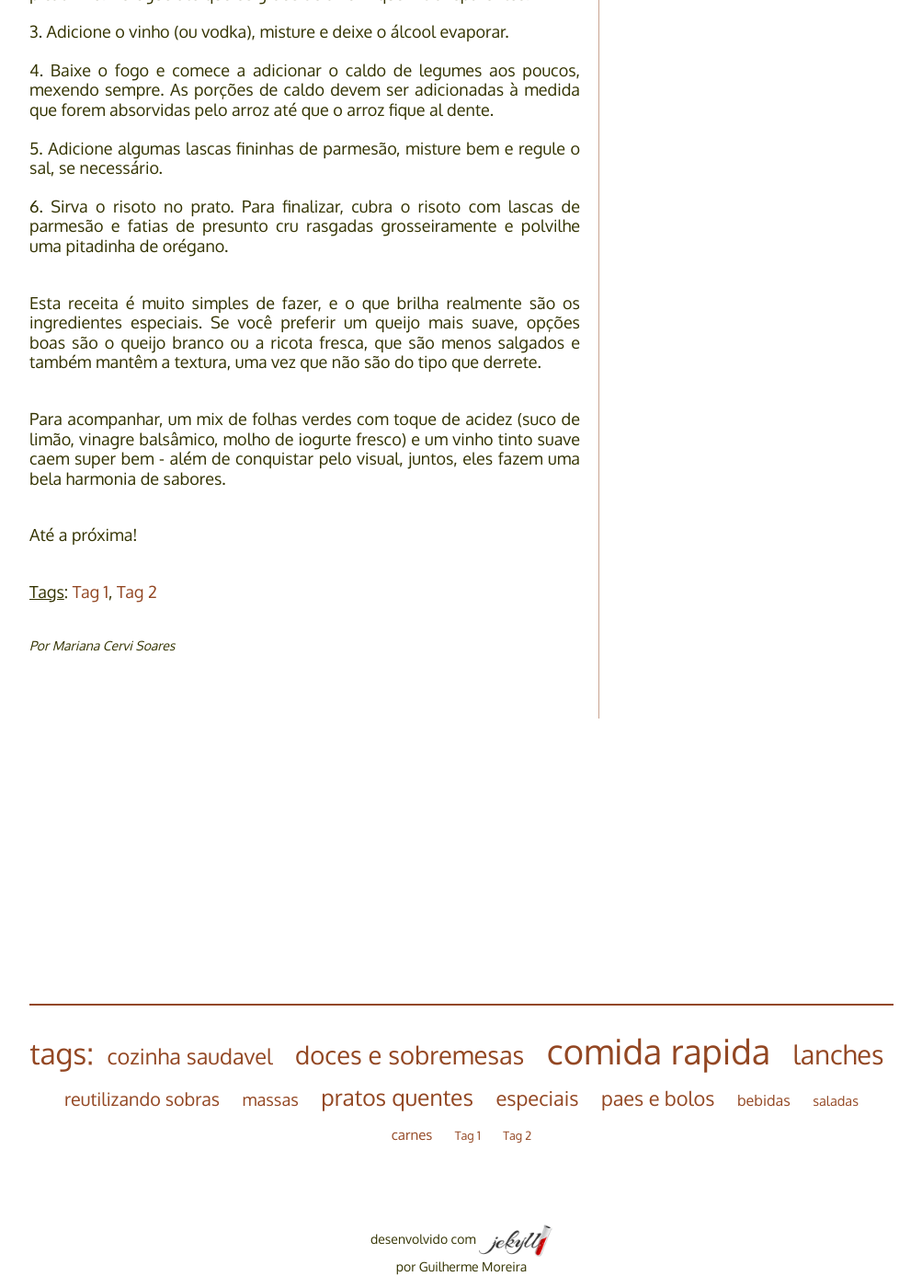
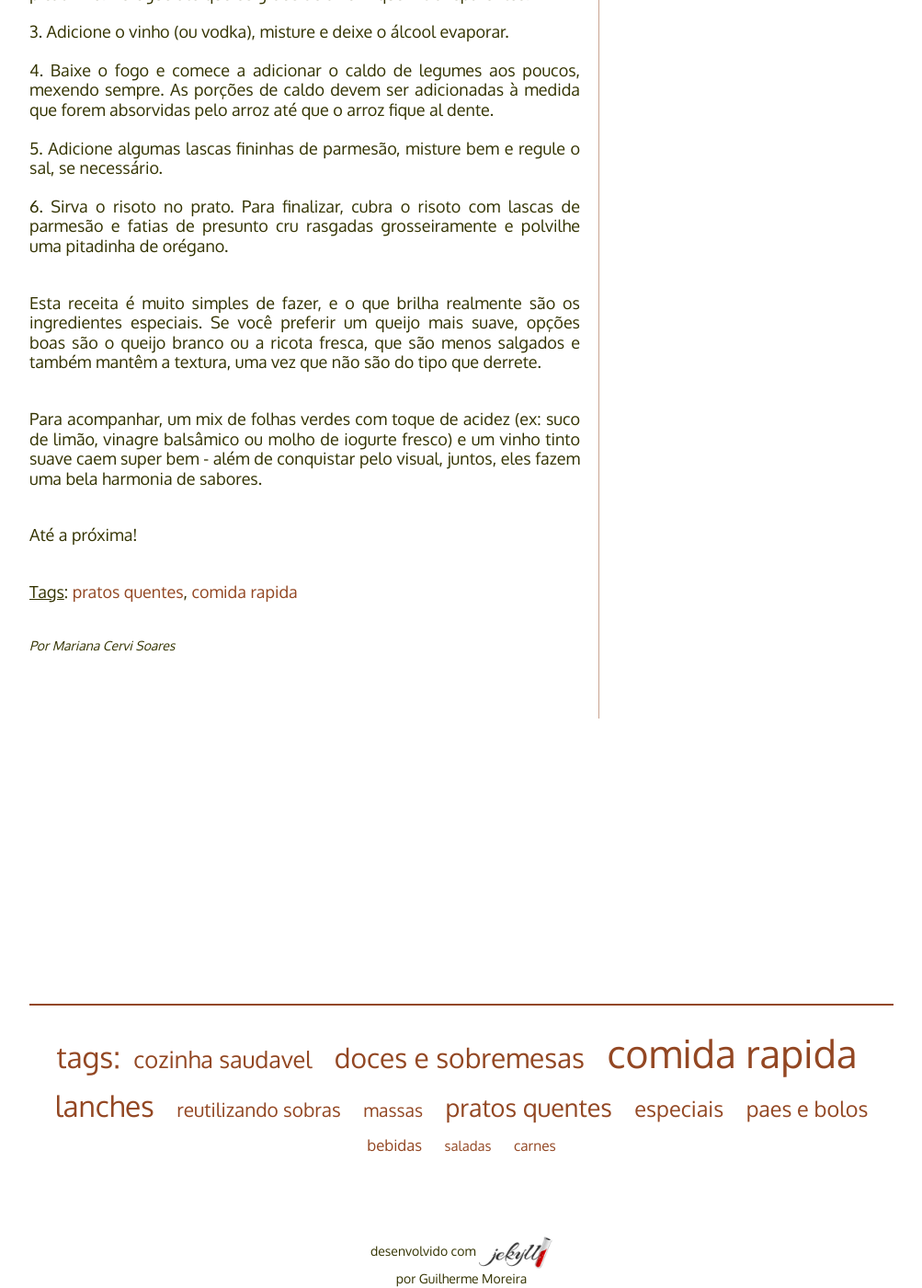
Before and after one commit to PaneladePau/paneladepau-jekyll-blog, a Jekyll site: the page built from _posts/2015-08-02-risoto-de-presunto-cru-e-parmesao.md, in a window 1280 px wide and 1400 px high, scrolled down 1460 px. Shown: the whole window at 92% size, without its empty margins (138-1141 px from the left). Built offline with Jekyll 4.4.1, drawn with Linux system fonts in a browser that asks for light colours; nearby versions of some CDN libraries; some web fonts are replaced; Markdown is read by kramdown in place of the engine named in the settings.

Commit message:
“update”

```diff
--- a/_posts/2015-08-02-risoto-de-presunto-cru-e-parmesao.md
+++ b/_posts/2015-08-02-risoto-de-presunto-cru-e-parmesao.md
@@ -1,7 +1,7 @@
 ---
 titulo: Risoto de presunto cru e parmesão
 imgdestaque: risoto-de-presuntocru-parmesao.jpg
-tags: [Tag 1, Tag 2]
+tags: [pratos quentes, comida rapida]
 imagem2: nome-da-imagem-2.jpg
 legendaimg2: Legenda da imagem 2
 ---
@@ -44,6 +44,6 @@ A receita de hoje, um risoto bem saboroso de presunto cru e parmesão, é uma di
 
 Esta receita é muito simples de fazer, e o que brilha realmente são os ingredientes especiais. Se você preferir um queijo mais suave, opções boas são o queijo branco ou a ricota fresca, que são menos salgados e também mantêm a textura, uma vez que não são do tipo que derrete.
 
-Para acompanhar, um mix de folhas verdes com toque de acidez (suco de limão, vinagre balsâmico, molho de iogurte fresco) e um vinho tinto suave caem super bem - além de conquistar pelo visual, juntos, eles fazem uma bela harmonia de sabores.
+Para acompanhar, um mix de folhas verdes com toque de acidez (ex: suco de limão, vinagre balsâmico ou molho de iogurte fresco) e um vinho tinto suave caem super bem - além de conquistar pelo visual, juntos, eles fazem uma bela harmonia de sabores.
 
 Até a próxima!
```
Also changed, not shown: img/fotos-dos-posts/risoto-de-presuntocru-parmesao.jpg.
